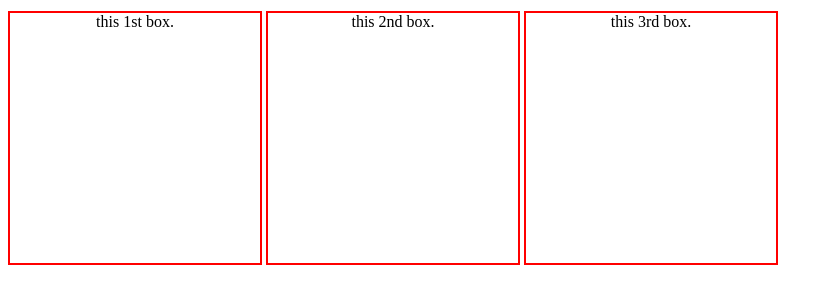
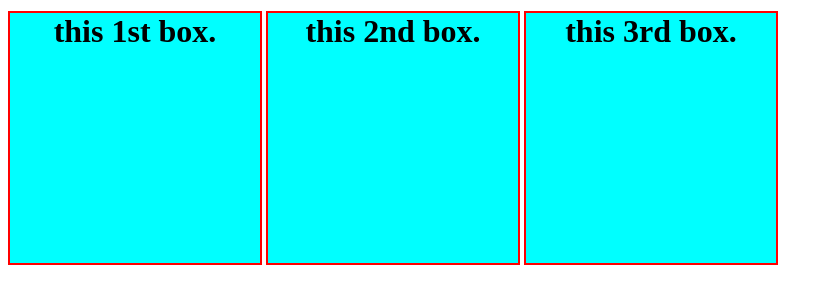
Before and after one commit to akhilesh7899y/LocalToRemote, a plain HTML site: page index.html in a window 1280 px wide. Shown: the whole page, without its empty margins (0-833 px from the left). Drawn offline with Linux system fonts and the light colour scheme.

Commit message:
add css line

```diff
--- a/style.css
+++ b/style.css
@@ -5,4 +5,8 @@ div{
     height: 250px;
     width: 250px;
     text-align: center;
+    background-color: aqua;
+    font-weight: 700;
+    font-size: xx-large;
+
 }
```
